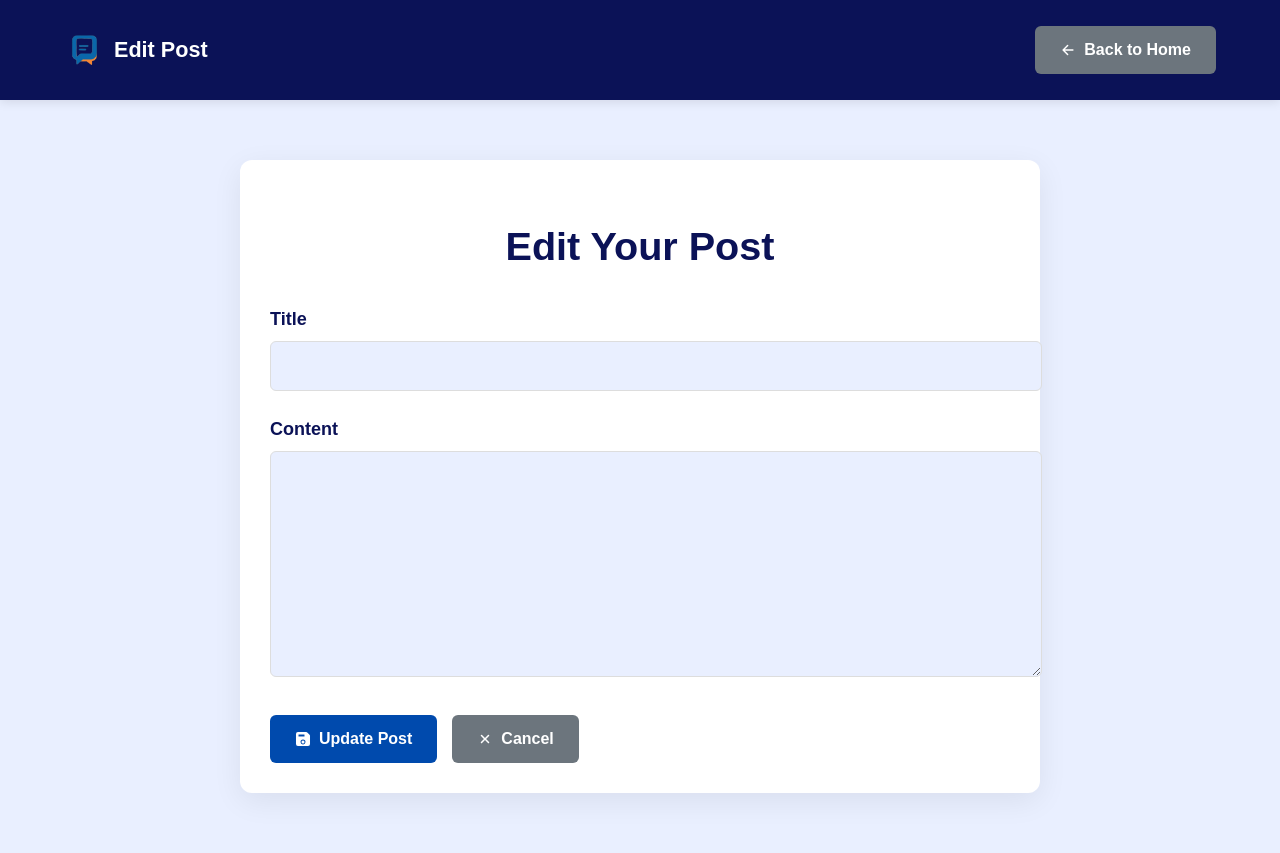
After one commit to Syrillings/Ramblr, a Flask app: template templates/edit_topic.html in a window 1280 px wide. The commit adds this page. Run offline with Flask 2, Linux system fonts and the light colour scheme; the template is opened without the code that fills it, so the values that code supplies are empty; some libraries are stand-ins or nearby versions.

Commit message:
Fuck this course

```diff
--- a/app.py
+++ b/app.py
@@ -477,6 +477,59 @@ def upload_profile_pic():
 
     return 'File type not allowed', 400
 
+@app.route('/edit/<int:topic_id>', methods=['GET', 'POST'])
+def edit_topic(topic_id):
+    if 'username' not in session:
+        return redirect('/login')
+
+    conn = get_db_connection()
+    try:
+        with conn.cursor(cursor_factory=psycopg2.extras.DictCursor) as cursor:
+            cursor.execute('SELECT * FROM topics WHERE id = %s AND username = %s',
+                         (topic_id, session['username']))
+            topic = cursor.fetchone()
+
+            if not topic:
+                return "Topic not found or unauthorized", 404
+
+            if request.method == 'POST':
+                title = request.form['title']
+                content = request.form['content']
+
+                cursor.execute(
+                    'UPDATE topics SET title = %s, content = %s WHERE id = %s',
+                    (title, content, topic_id)
+                )
+                conn.commit()
+                return redirect('/home')
+
+            return render_template('edit_topic.html', topic=topic)
+    except Exception as e:
+        conn.rollback()
+        return f"An error occurred: {e}"
+    finally:
+        conn.close()
+
+@app.route('/delete/<int:topic_id>', methods=['POST'])
+def delete_topic(topic_id):
+    if 'username' not in session:
+        return redirect('/login')
+
+    conn = get_db_connection()
+    try:
+        with conn.cursor() as cursor:
+            cursor.execute('DELETE FROM topics WHERE id = %s AND username = %s',
+                         (topic_id, session['username']))
+            if cursor.rowcount == 0:
+                return "Topic not found or unauthorized", 404
+            conn.commit()
+            return redirect('/home')
+    except Exception as e:
+        conn.rollback()
+        return f"An error occurred: {e}"
+    finally:
+        conn.close()
+
 def init_db():
     conn = get_db_connection()
     try:
@@ -540,5 +593,5 @@ def init_db():
 
 if __name__ == '__main__':
     init_db()
-port = int(os.environ.get("PORT", 5000))
-app.run(host="0.0.0.0", port=port)
+    port = int(os.environ.get("PORT", 5000))
+    app.run(host="0.0.0.0", port=port)
--- /dev/null
+++ b/templates/edit_topic.html
@@ -0,0 +1,201 @@
+<!DOCTYPE html>
+<html lang="en">
+<head>
+    <meta charset="UTF-8" />
+    <meta name="viewport" content="width=device-width, initial-scale=1" />
+    <title>Edit Post - Ramblr</title>
+    <script type="module" src="https://unpkg.com/ionicons@7.1.0/dist/ionicons/ionicons.esm.js"></script>
+    <script nomodule src="https://unpkg.com/ionicons@7.1.0/dist/ionicons/ionicons.js"></script>
+    <style>
+        /* Global font */
+        body, input, button, select, textarea {
+            font-family: Arial, Helvetica, sans-serif;
+            margin: 0;
+            padding: 0;
+            background-color: #e9efff;
+            color: #333;
+            font-size: 18px;
+            line-height: 1.5;
+        }
+
+        /* Container */
+        .container {
+            max-width: 800px;
+            margin: 40px auto 60px;
+            padding: 0 20px;
+            display: flex;
+            flex-direction: column;
+        }
+
+        /* Top navigation */
+        .top-nav {
+            background-color: #0b1257;
+            color: white;
+            padding: 15px 5%;
+            display: flex;
+            align-items: center;
+            justify-content: space-between;
+            flex-wrap: wrap;
+            gap: 10px;
+            box-shadow: 0 2px 10px rgba(0, 0, 0, 0.1);
+            position: sticky;
+            top: 0;
+            z-index: 1000;
+            height: 70px;
+        }
+
+        .top-nav img {
+            width: 40px;
+            height: auto;
+        }
+
+        .top-nav span {
+            font-weight: 700;
+            font-size: 1.2em;
+            white-space: nowrap;
+        }
+
+        /* Form styling */
+        .edit-form {
+            background-color: white;
+            padding: 30px;
+            border-radius: 12px;
+            box-shadow: 0 8px 30px rgba(0, 0, 0, 0.07);
+            margin-top: 20px;
+        }
+
+        .form-group {
+            margin-bottom: 25px;
+        }
+
+        .form-group label {
+            display: block;
+            margin-bottom: 8px;
+            font-weight: 600;
+            color: #0b1257;
+        }
+
+        .form-group input[type="text"],
+        .form-group textarea {
+            width: 100%;
+            padding: 12px 15px;
+            border: 1px solid #ddd;
+            border-radius: 6px;
+            font-size: 16px;
+            transition: border-color 0.3s ease;
+        }
+
+        .form-group input[type="text"]:focus,
+        .form-group textarea:focus {
+            border-color: #004aad;
+            outline: none;
+            box-shadow: 0 0 0 2px rgba(0, 74, 173, 0.2);
+        }
+
+        .form-group textarea {
+            min-height: 200px;
+            resize: vertical;
+        }
+
+        .button-group {
+            display: flex;
+            gap: 15px;
+            margin-top: 30px;
+        }
+
+        .btn {
+            padding: 12px 25px;
+            border: none;
+            border-radius: 6px;
+            font-size: 16px;
+            font-weight: 600;
+            cursor: pointer;
+            transition: all 0.3s ease;
+            display: inline-flex;
+            align-items: center;
+            justify-content: center;
+            gap: 8px;
+            text-decoration: none;
+        }
+
+        .btn-primary {
+            background-color: #004aad;
+            color: white;
+        }
+
+        .btn-primary:hover {
+            background-color: #003d8f;
+            transform: translateY(-2px);
+        }
+
+        .btn-secondary {
+            background-color: #6c757d;
+            color: white;
+        }
+
+        .btn-secondary:hover {
+            background-color: #5a6268;
+            transform: translateY(-2px);
+        }
+
+        h1 {
+            color: #0b1257;
+            text-align: center;
+            margin-bottom: 30px;
+            font-size: 2.2em;
+        }
+
+        /* Responsive adjustments */
+        @media (max-width: 600px) {
+            .button-group {
+                flex-direction: column;
+            }
+
+            .btn {
+                width: 100%;
+            }
+
+            .container {
+                padding: 0 15px;
+            }
+
+            .edit-form {
+                padding: 20px;
+            }
+        }
+    </style>
+</head>
+<body>
+    <div class="top-nav">
+        <img src="{{ url_for('static', filename='img/Rumblr-logo.png') }}" alt="Ramblr" class="logo" />
+        <span>Edit Post</span>
+        <a href="{{ url_for('home') }}" class="btn btn-secondary" style="margin-left: auto;">
+            <ion-icon name="arrow-back"></ion-icon> Back to Home
+        </a>
+    </div>
+
+    <div class="container">
+        <div class="edit-form">
+            <h1>Edit Your Post</h1>
+            <form method="POST">
+                <div class="form-group">
+                    <label for="title">Title</label>
+                    <input type="text" id="title" name="title" value="{{ topic.title }}" required>
+                </div>
+                <div class="form-group">
+                    <label for="content">Content</label>
+                    <textarea id="content" name="content" required>{{ topic.content }}</textarea>
+                </div>
+                <div class="button-group">
+                    <button type="submit" class="btn btn-primary">
+                        <ion-icon name="save"></ion-icon> Update Post
+                    </button>
+                    <a href="{{ url_for('home') }}" class="btn btn-secondary">
+                        <ion-icon name="close"></ion-icon> Cancel
+                    </a>
+                </div>
+            </form>
+        </div>
+    </div>
+</body>
+</html>
```
Also changed, not shown: templates/home.html (+101 -70 lines).
